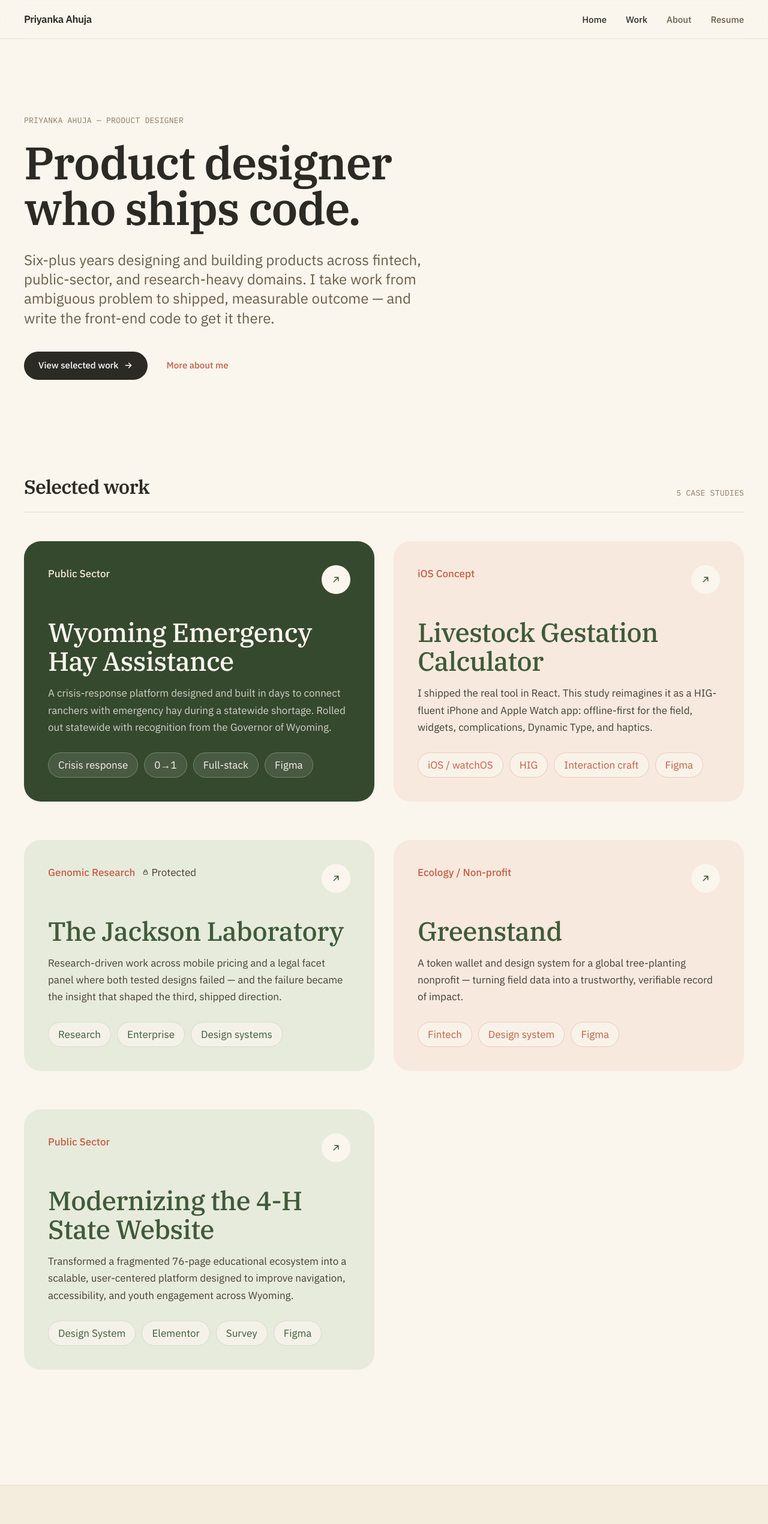
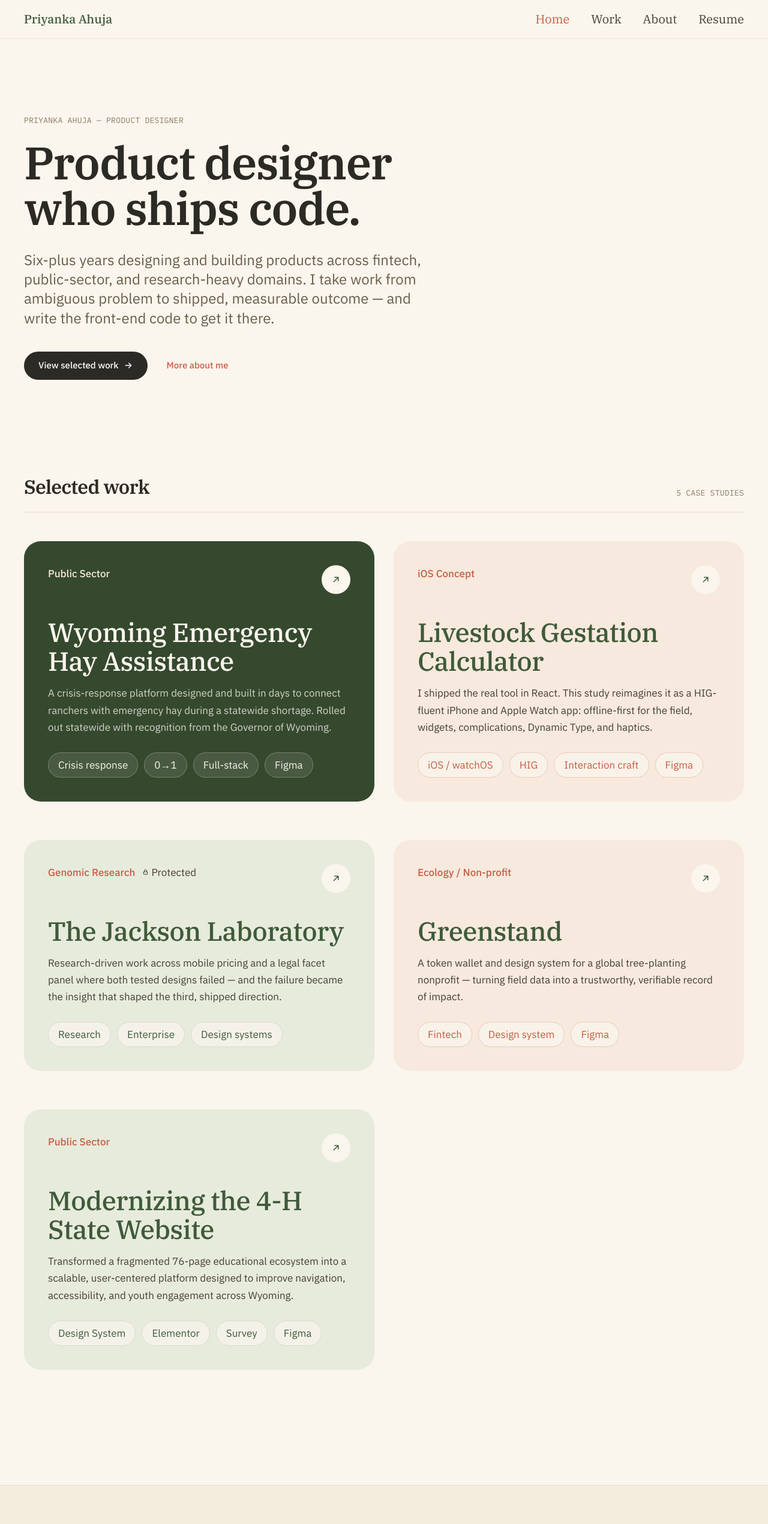
Before and after one commit to Priyankaahuja01/portfolio, a Next.js app: page / in a window 1280 px wide. Shown: the top 2540 px of the page at 60% size. Built offline with nearby package versions, Linux system fonts and the light colour scheme.

Commit message:
style: serif nav with terracotta active state, warm footer

```diff
--- a/components/site-footer.tsx
+++ b/components/site-footer.tsx
@@ -13,7 +13,7 @@ export function SiteFooter() {
       <div className="mx-auto w-full max-w-wide px-6 py-16 sm:px-8 lg:px-10">
         <div className="flex flex-col gap-12 md:flex-row md:items-start md:justify-between">
           <div className="max-w-md">
-            <p className="text-2xl font-semibold tracking-tight text-ink">
+            <p className="font-serif text-2xl text-forest">
               Let&rsquo;s make something worth shipping.
             </p>
             <a
@@ -26,7 +26,7 @@ export function SiteFooter() {
 
           <div className="grid grid-cols-2 gap-10 sm:gap-16">
             <nav aria-label="Footer">
-              <h2 className="font-mono text-eyebrow uppercase text-muted">
+              <h2 className="text-eyebrow uppercase tracking-wide text-muted">
                 Site
               </h2>
               <ul className="mt-4 space-y-3">
@@ -44,7 +44,7 @@ export function SiteFooter() {
             </nav>
 
             <nav aria-label="Elsewhere">
-              <h2 className="font-mono text-eyebrow uppercase text-muted">
+              <h2 className="text-eyebrow uppercase tracking-wide text-muted">
                 Elsewhere
               </h2>
               <ul className="mt-4 space-y-3">
@@ -82,7 +82,7 @@ export function SiteFooter() {
           <p>
             © {year} {site.name}. Designed &amp; built by Priyanka Ahuja.
           </p>
-          <p className="font-mono text-eyebrow uppercase tracking-wider">
+          <p className="text-eyebrow uppercase tracking-wider">
             Next.js · Tailwind · Vercel
           </p>
         </div>
--- a/components/site-header.tsx
+++ b/components/site-header.tsx
@@ -16,31 +16,32 @@ export function SiteHeader() {
   }, [pathname]);
 
   function isActive(href: string) {
-    if (href.startsWith("/#")) return pathname === "/";
+    if (href === "/") return pathname === "/";
+    if (href.startsWith("/#")) return false; // section jump, not a page
     return pathname === href || pathname.startsWith(`${href}/`);
   }
 
   return (
-    <header className="sticky top-0 z-40 border-b border-line/80 bg-bg/80 backdrop-blur-md">
+    <header className="sticky top-0 z-40 border-b border-line/70 bg-bg/85 backdrop-blur-md">
       <div className="mx-auto flex h-16 w-full max-w-wide items-center justify-between px-6 sm:px-8 lg:px-10">
         <Link
           href="/"
-          className="text-base font-semibold tracking-tight text-ink transition-colors hover:text-accent"
+          className="font-serif text-lg font-medium text-forest transition-colors hover:text-accent"
         >
           {site.name}
         </Link>
 
         {/* Desktop nav */}
         <nav aria-label="Primary" className="hidden md:block">
-          <ul className="flex items-center gap-8">
+          <ul className="flex items-center gap-9">
             {primaryNav.map((link) => (
               <li key={link.href}>
                 <Link
                   href={link.href}
                   aria-current={isActive(link.href) ? "page" : undefined}
                   className={cn(
-                    "text-sm font-medium transition-colors hover:text-accent",
-                    isActive(link.href) ? "text-ink" : "text-muted-strong",
+                    "font-serif text-lg transition-colors hover:text-accent",
+                    isActive(link.href) ? "text-accent" : "text-ink-soft",
                   )}
                 >
                   {link.label}
@@ -56,7 +57,7 @@ export function SiteHeader() {
           onClick={() => setOpen((v) => !v)}
           aria-expanded={open}
           aria-controls="mobile-nav"
-          className="inline-flex h-10 w-10 items-center justify-center rounded-md text-ink md:hidden"
+          className="inline-flex h-10 w-10 items-center justify-center rounded-md text-forest md:hidden"
         >
           <span className="sr-only">{open ? "Close menu" : "Open menu"}</span>
           <svg
@@ -95,8 +96,8 @@ export function SiteHeader() {
                   href={link.href}
                   aria-current={isActive(link.href) ? "page" : undefined}
                   className={cn(
-                    "block py-3 text-lg font-medium transition-colors hover:text-accent",
-                    isActive(link.href) ? "text-ink" : "text-muted-strong",
+                    "block py-3 font-serif text-xl transition-colors hover:text-accent",
+                    isActive(link.href) ? "text-accent" : "text-ink-soft",
                   )}
                 >
                   {link.label}
```
